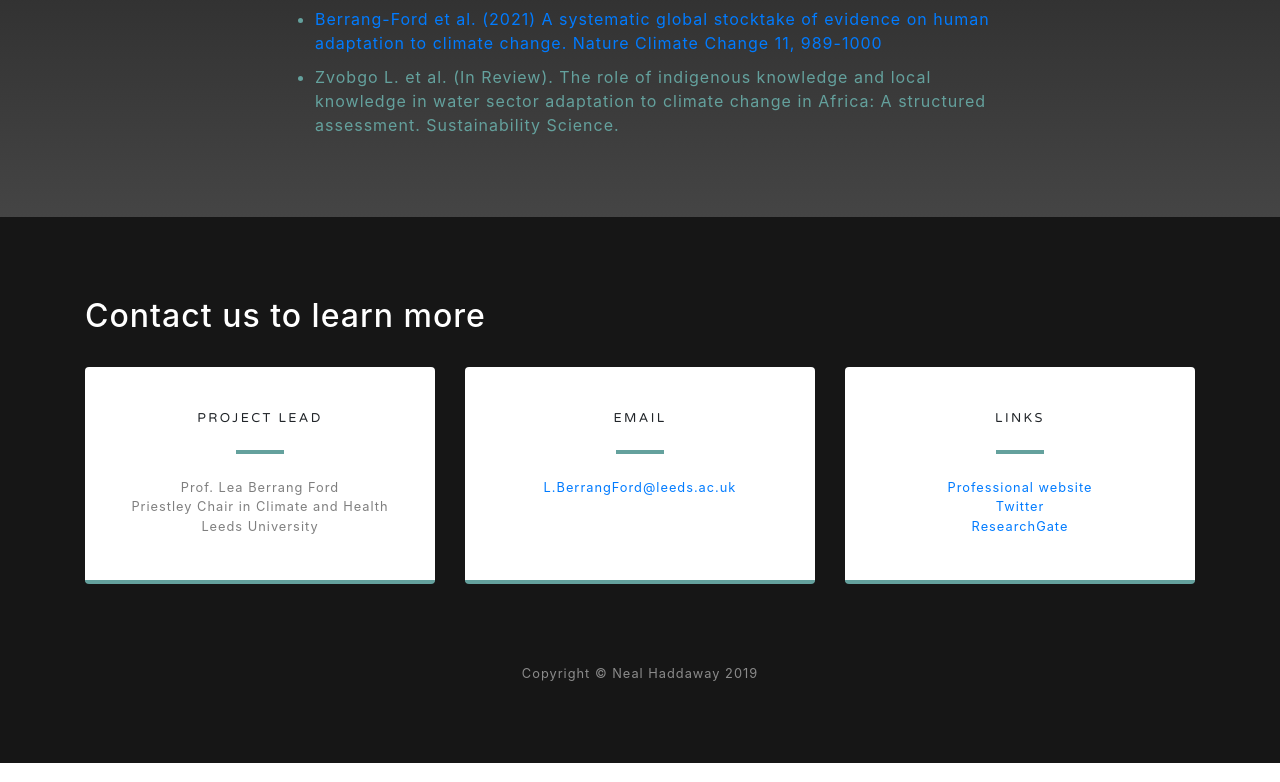
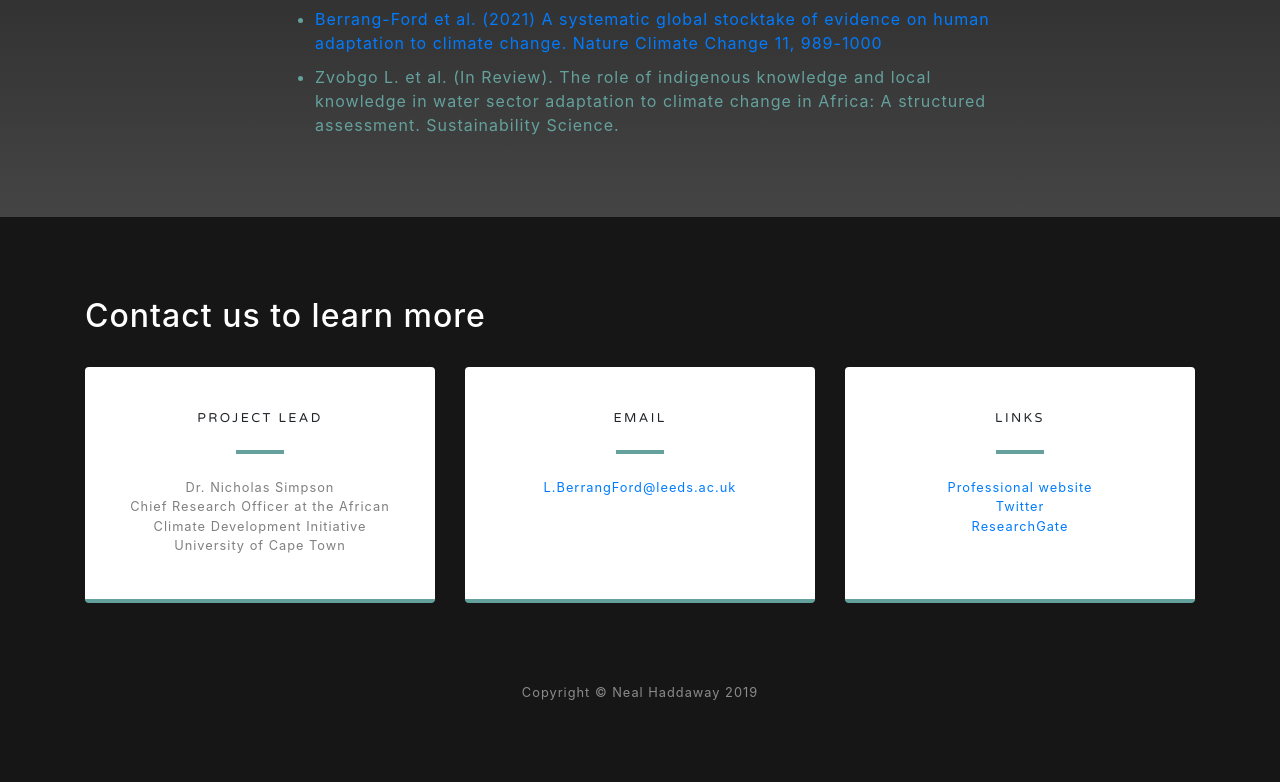
Before and after one commit to globaladaptation/globaladaptation.github.io, a website with bundled scripts: page index.html in a window 1280 px wide. Shown: the part 7795-8577 px from the top of the page. Built offline with nearby package versions, Linux system fonts and the light colour scheme.

Commit message:
Update project_lead.html

```diff
--- a/index.html
+++ b/index.html
@@ -264,9 +264,9 @@ The broad question that underpinned this review was: Are we adapting to climate
             <div class="card-body text-center">
               <h4 class="text-uppercase m-0">Project lead</h4>
               <hr class="my-4">
-              <div class="small text-black-50">Prof. Lea Berrang Ford<br>
-              Priestley Chair in Climate and Health<br>
-              Leeds University<br>
+              <div class="small text-black-50">Dr. Nicholas Simpson<br>
+              Chief Research Officer at the African Climate Development Initiative<br>
+              University of Cape Town<br>
               </div>
             </div>
           </div>
```
